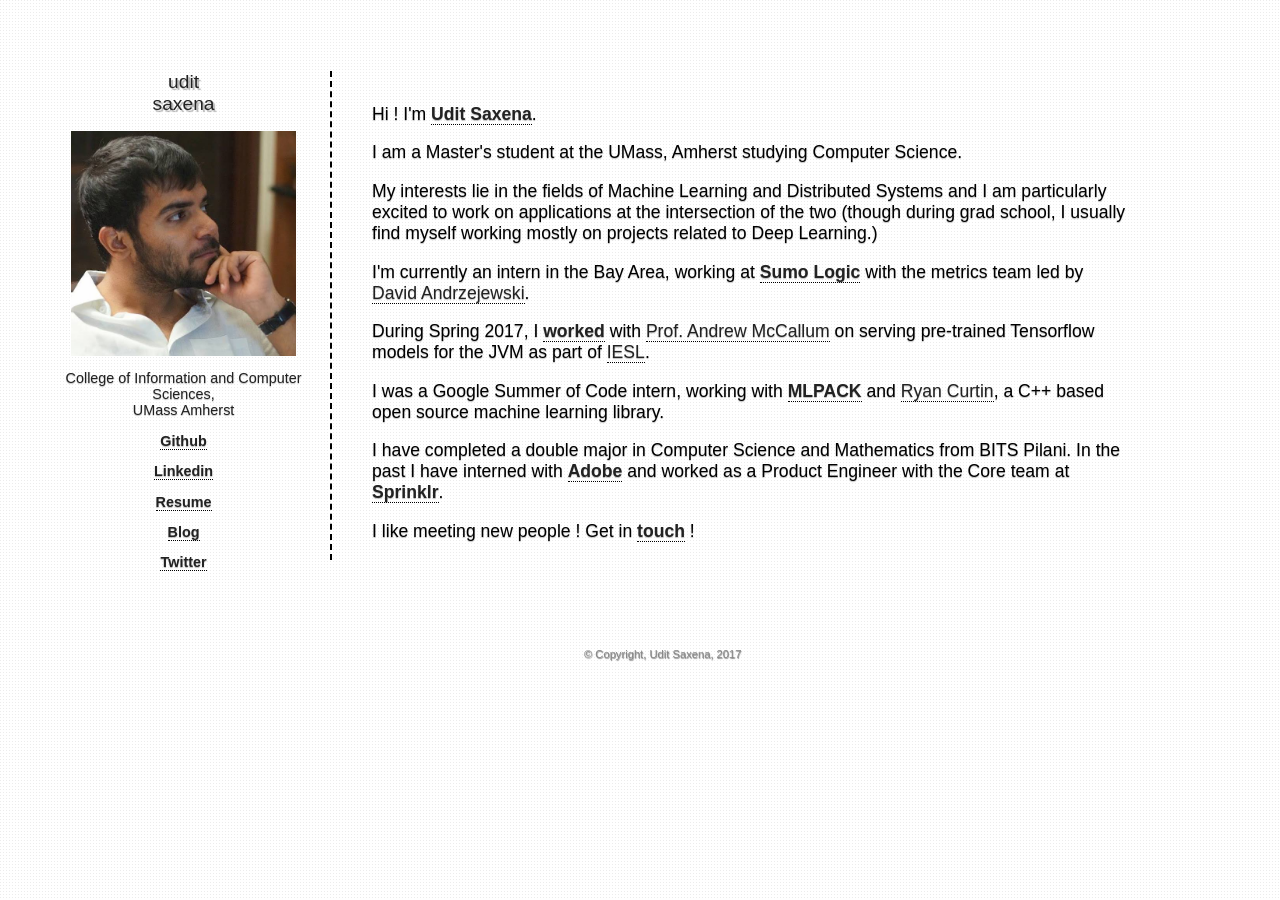
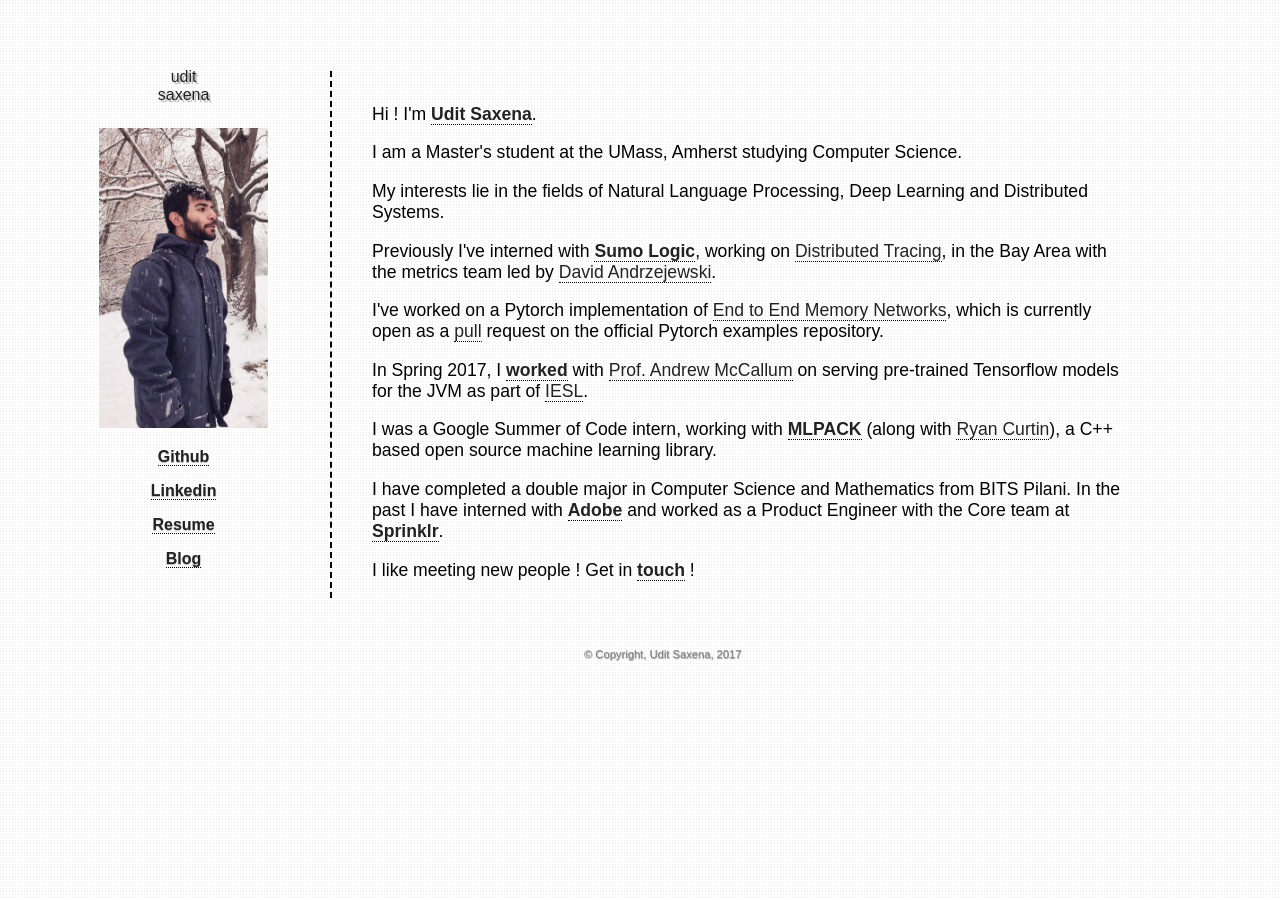
Before and after one commit to uditsaxena/uditsaxena-old.github.com, a Jekyll site: the page index.html, which Jekyll copies as it is, in a window 1280 px wide. Built offline with Jekyll 4.4.1, drawn with Linux system fonts in a browser that asks for light colours.

Commit message:
Update site to include recent work.

```diff
--- a/index.html
+++ b/index.html
@@ -10,23 +10,22 @@
 	<div id="one">
 		<div id="logo-left">
 		 <div id="logo-left-text"><p>udit <br>saxena</p></div>
-		 <div id="profile-pic"><img src="profile-pic.jpg" width="225" height="225"></div>
-		 <div id="logo-left-bottom">College of Information and Computer Sciences,<br> UMass Amherst<br>
+		 <div id="profile-pic"><img src="profile-pic2.jpg" width="169" height="300"></div>
 		 <p><a href="https://github.com/uditsaxena"><strong>Github</strong></a></p>
 		 <p><a href="https://www.linkedin.com/in/udit-saxena-29862918"><strong>Linkedin</strong></a></p>
 		 <p><a href="https://drive.google.com/open?id=0B4YylWpEuOWsOGMwbHNtenRGTWM"><strong>Resume</strong></a></p>
 		 <p><a href="https://medium.com/@saxenaudit"><strong>Blog</strong></a></p>
-		 <p><a href="https://twitter.com/saxenaudit"><strong>Twitter</strong></a></p>
 		 </div>
 		 </div>
 		 <section id="center"><p>Hi ! I'm <a href="#"><strong>Udit Saxena</strong></a>.</p>
 		 	<p>I am a Master's student at the UMass, Amherst studying Computer Science.</p>
-		 	<p>My interests lie in the fields of Machine Learning and Distributed Systems and I am particularly excited to work on applications at the intersection of the two (though during grad school, I usually find myself working mostly on projects related to Deep Learning.)</p>
-			<p>I'm currently an intern in the Bay Area, working at <a href="https://www.sumologic.com/"><strong>Sumo Logic</strong></a> with the metrics team led by <a href="http://www.david-andrzejewski.com/">David Andrzejewski</a>.</p>
-			<p>During Spring 2017, I <a href="https://github.com/iesl/factorie-tf-model-serve"><strong>worked</strong></a> with <a href="">Prof. Andrew McCallum</a> on serving pre-trained Tensorflow models for the JVM as part of <a href="http://www.iesl.cs.umass.edu/">IESL</a>.</p>
-			<p> I was a Google Summer of Code intern, working with <a href-"https://github.com/mlpack/mlpack"><strong>MLPACK</strong></a> and <a href="http://www.ratml.org/">Ryan Curtin</a>, a C++ based open source machine learning library.</p>
+		 	<p>My interests lie in the fields of Natural Language Processing, Deep Learning and Distributed Systems.</p>
+			<p>Previously I've interned with <a href="https://www.sumologic.com/"><strong>Sumo Logic</strong></a>, working on <a href="http://opentracing.io/documentation/">Distributed Tracing</a>, in the Bay Area with the metrics team led by <a href="http://www.david-andrzejewski.com/">David Andrzejewski</a>.</p>
+			<p>I've worked on a Pytorch implementation of <a href="http://arxiv.org/abs/1503.08895">End to End Memory Networks</a>, which is currently open as a <a href="https://github.com/pytorch/examples/pull/191">pull</a> request on the official Pytorch examples repository. </p>
+			<p>In Spring 2017, I <a href="https://github.com/iesl/factorie-tf-model-serve"><strong>worked</strong></a> with <a href="">Prof. Andrew McCallum</a> on serving pre-trained Tensorflow models for the JVM as part of <a href="http://www.iesl.cs.umass.edu/">IESL</a>.</p>
+			<p> I was a Google Summer of Code intern, working with <a href-"https://github.com/mlpack/mlpack"><strong>MLPACK</strong></a> (along with <a href="http://www.ratml.org/">Ryan Curtin</a>), a C++ based open source machine learning library.</p>
 			<p>I have completed a double major in Computer Science and Mathematics from BITS Pilani. In the past I have interned with <a href="http://www.adobe.com/in/"><strong>Adobe</strong></a> and worked as a Product Engineer with the Core team at <a href="http://www.sprinklr.com"><strong>Sprinklr</strong></a>.</p>
-		 	<p>I like meeting new people ! Get in <a href="mailto:usaxena@cs.umass.edu?subject=Hi!"><strong>touch</strong></a> !
+		 	<p>I like meeting new people ! Get in <a href="mailto:usaxena@cs.umass.edu?subject=Hi!"><strong>touch</strong></a> !</p>
 		 </section>
 		 <div id="footer">&#0169 Copyright, Udit Saxena, 2017</div>
 	</div>
--- a/profile.css
+++ b/profile.css
@@ -2,7 +2,7 @@
 
 body {
 	background: #f9f9f9 url('subtle_dots.png') repeat;
-	font-family: 'Dosis', sans-serif;
+	font-family: 'SF Display', sans-serif;
 }
 
 #one #logo-left{
@@ -11,13 +11,13 @@ body {
 	position: relative;
 	width: 250px;
 	/*font-family: "Helvetica Neue",Helvetica,Arial,sans-serif;*/
-	font-family: 'Dosis', sans-serif;
+	font-family: 'SF Display', sans-serif;
 	color: #222;
 	text-align: center;
 	}
 
 #one #logo-left-text{
-	font-size: 1.2em;
+	font-size: 1em;
 	height: 60px;
 	text-shadow: 2px 2px 1px rgba(0,0,0,.3);
 }
@@ -57,7 +57,7 @@ a:hover {
 	width: 60%;
 	margin: 5% auto auto 1.7%;
 	/*font-family: "Helvetica Neue",Helvetica,Arial,sans-serif;*/
-	font-family: 'Dosis', sans-serif;
+	font-family: 'SF Display', sans-serif;
 	font-size: 1.1em;
 	float: left;
 	position: relative;
```
Also changed, not shown: profile-pic2.JPG (added).
